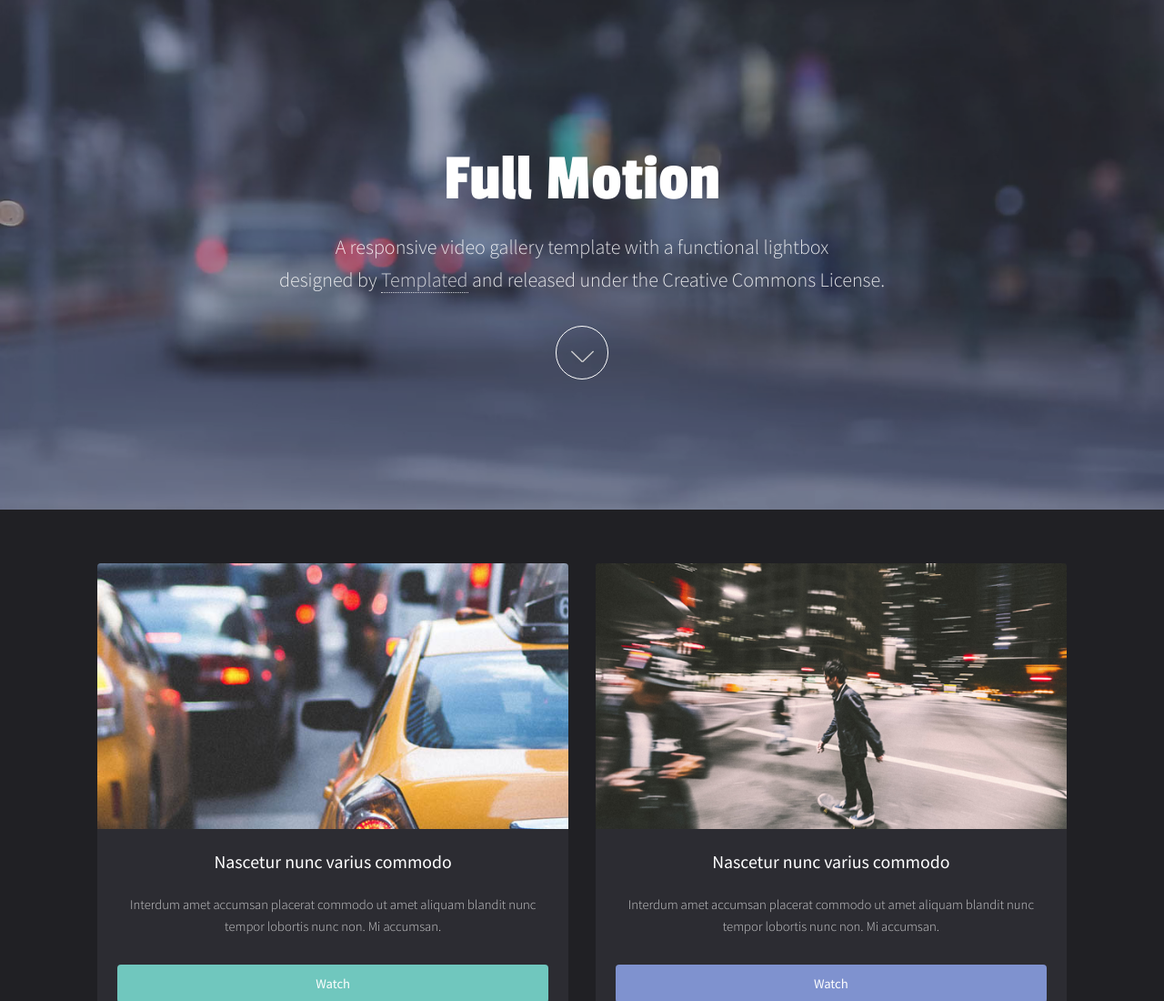
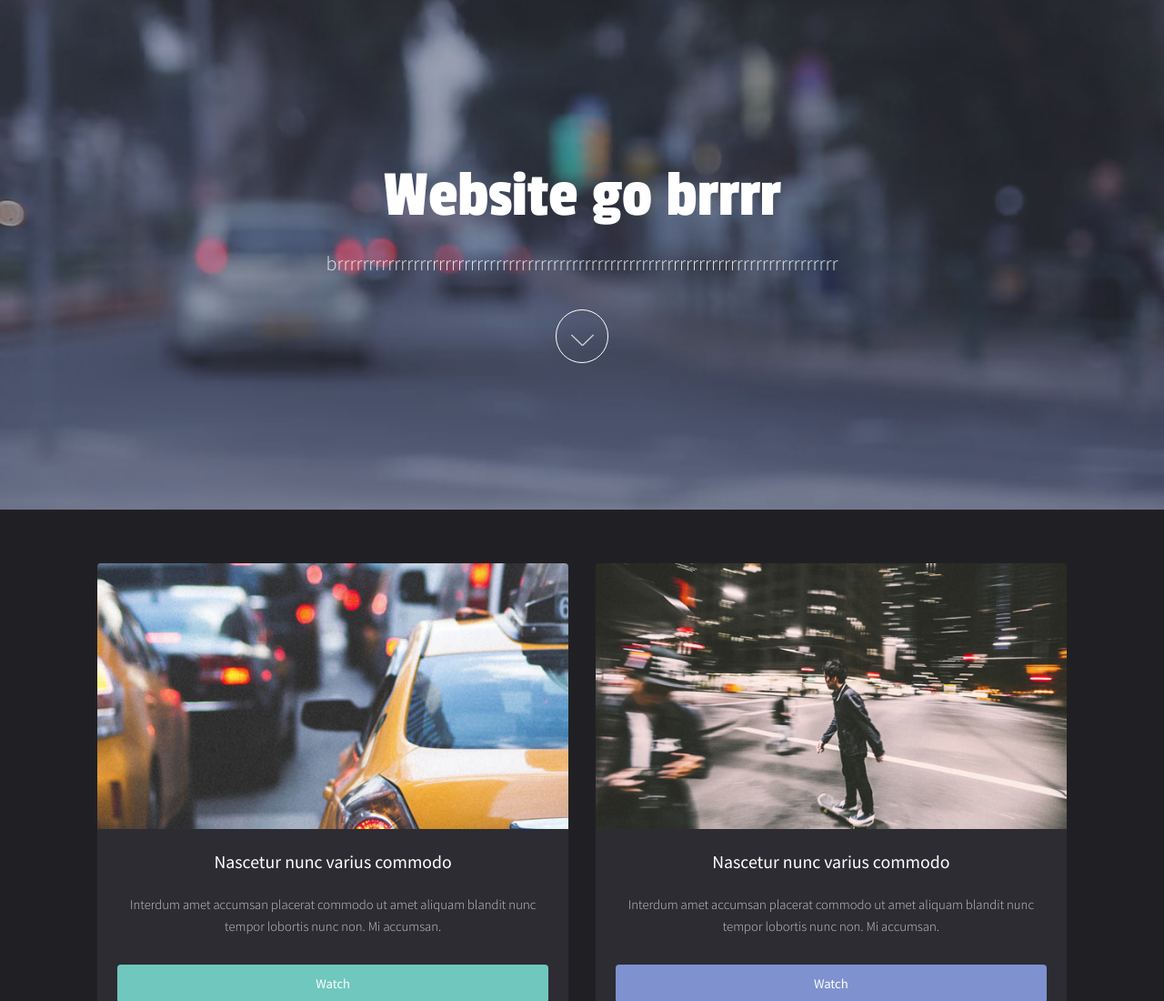
Before and after one commit to MiranIsmail/MiranIsmail.github.io, a plain HTML site: page index.html in a window 1280 px wide. Shown: the top 1100 px of the page at 91% size. Drawn offline with Linux system fonts and the light colour scheme.

Commit message:
Update index.html

```diff
--- a/index.html
+++ b/index.html
@@ -6,7 +6,7 @@
 -->
 <html>
 	<head>
-		<title>Full Motion</title>
+		<title>Website go brrrrr</title>
 		<meta charset="utf-8" />
 		<meta name="viewport" content="width=device-width, initial-scale=1" />
 		<link rel="stylesheet" href="assets/css/main.css" />
@@ -22,9 +22,8 @@
 				<section id="banner" data-video="images/banner">
 					<div class="inner">
 						<header>
-							<h1>Full Motion</h1>
-							<p>A responsive video gallery template with a functional lightbox<br />
-							designed by <a href="https://templated.co/">Templated</a> and released under the Creative Commons License.</p>
+							<h1>Website go brrrr</h1>
+							<p>brrrrrrrrrrrrrrrrrrrrrrrrrrrrrrrrrrrrrrrrrrrrrrrrrrrrrrrrrrrrrrrrrrrrrrrrrrrrrrr</p>
 						</header>
 						<a href="#main" class="more">Learn More</a>
 					</div>
```
